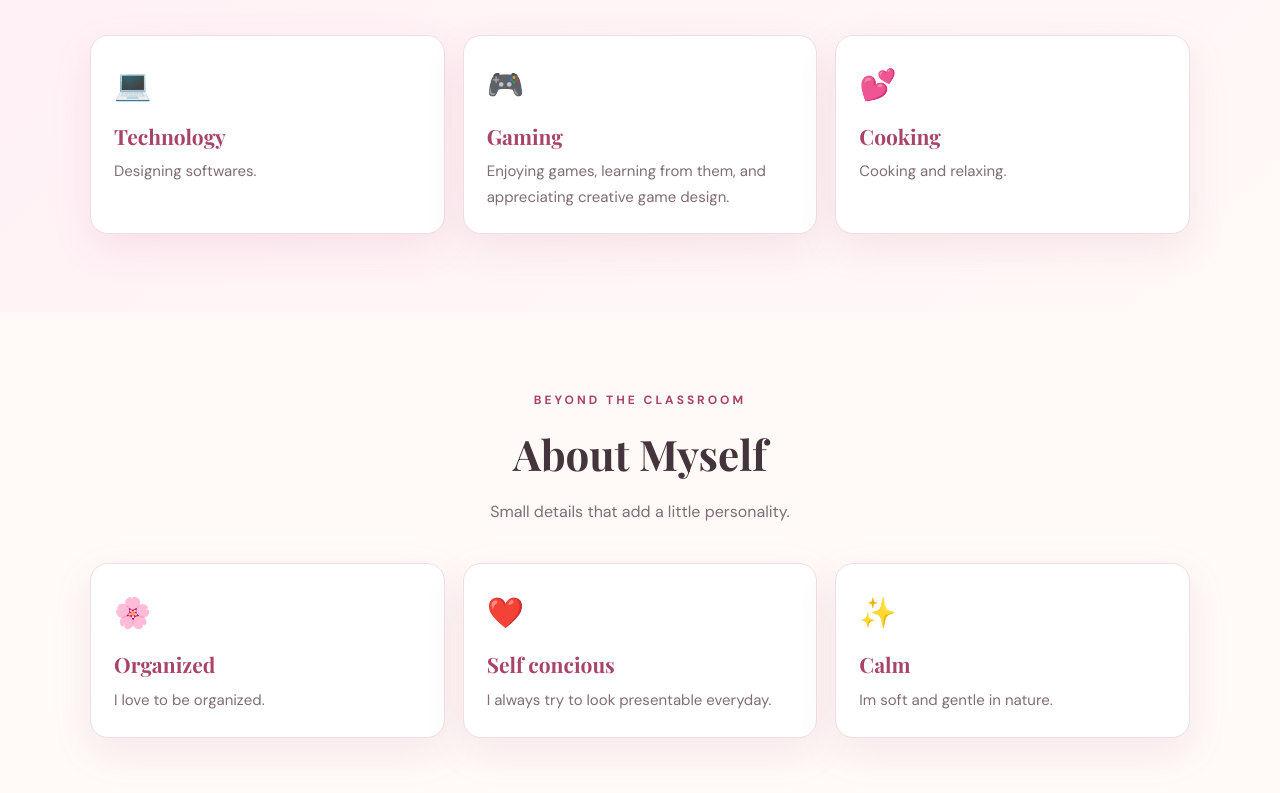
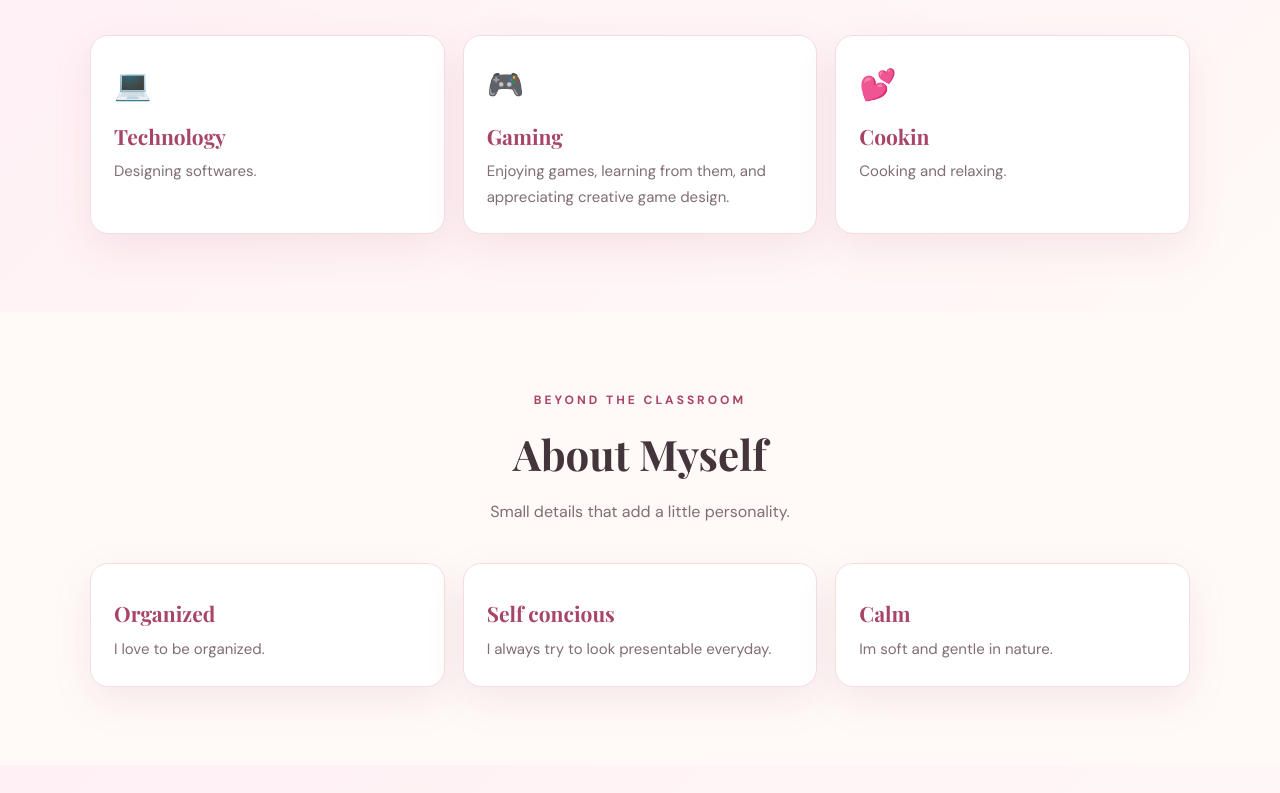
Before and after one commit to mrktng4/Samminess, a plain HTML site: page index.html in a window 1280 px wide. Shown: the part 1587-2380 px from the top of the page. Drawn offline with nearby package versions, Linux system fonts and the light colour scheme.

Commit message:
Update index.html

```diff
--- a/index.html
+++ b/index.html
@@ -482,7 +482,7 @@ footer {
 
         <article class="mini-card">
             <div class="emoji">💕</div>
-            <h3>Cooking</h3>
+            <h3>Cookin</h3>
             <p>
                 Cooking and relaxing.
             </p>
@@ -505,7 +505,7 @@ footer {
     <div class="facts-grid">
 
         <article class="mini-card">
-            <div class="emoji">🌸</div>
+            <div class="emoji"></div>
             <h3>Organized</h3>
             <p>
                 I love to be organized.
@@ -513,7 +513,7 @@ footer {
         </article>
 
         <article class="mini-card">
-            <div class="emoji">❤️</div>
+            <div class="emoji"></div>
             <h3>Self concious</h3>
             <p>
                 I always try to look presentable everyday.
@@ -521,7 +521,7 @@ footer {
         </article>
 
         <article class="mini-card">
-            <div class="emoji">✨</div>
+            <div class="emoji"></div>
             <h3>Calm</h3>
             <p>
                 Im soft and gentle in nature.
@@ -601,7 +601,7 @@ footer {
         <br>
 
         <p>
-            <strong>Email:</strong> your-email@example.com
+            <strong>Email:</strong> tingmb@students.nu-clark.edu.ph
         </p>
 
         <br>
```
